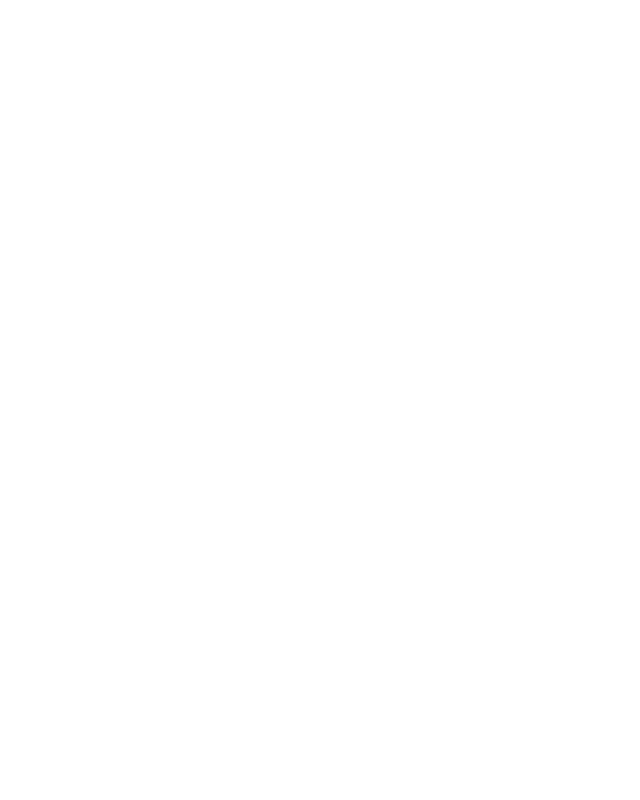
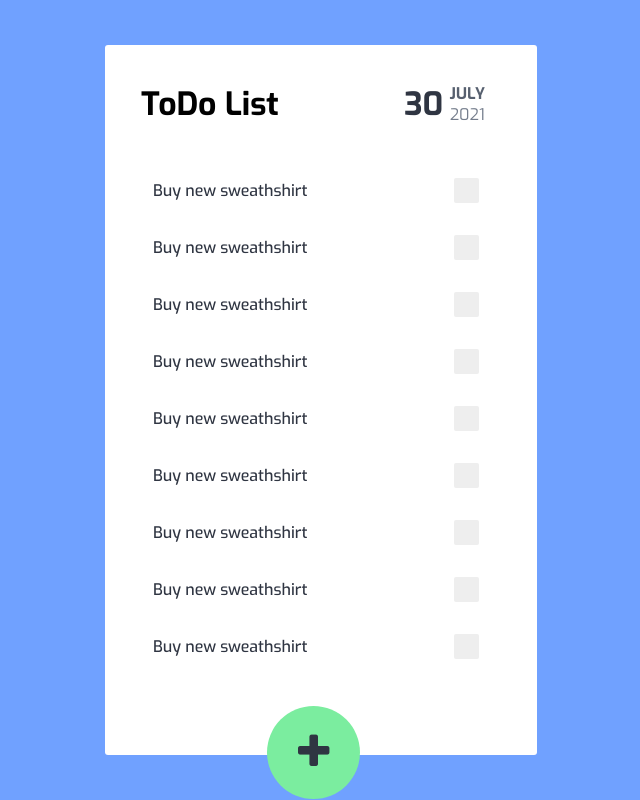
Before and after one commit to Joris63/ToDoList, a React (Create React App) app: page / in a window 1280 px wide. Shown: the whole page, without its empty margins (319-959 px from the left). Built offline with nearby package versions, Linux system fonts and the light colour scheme.

Commit message:
Finished Styling

```diff
--- a/public/index.html
+++ b/public/index.html
@@ -1,15 +1,14 @@
 <!DOCTYPE html>
 <html lang="en">
+
 <head>
   <meta charset="utf-8" />
   <link rel="icon" href="%PUBLIC_URL%/favicon.ico" />
   <meta name="viewport" content="width=device-width, initial-scale=1" />
   <meta name="theme-color" content="#000000" />
-    <meta
-      name="description"
-      content="Web site created using create-react-app"
-    />
+  <meta name="description" content="Web site created using create-react-app" />
   <link rel="apple-touch-icon" href="%PUBLIC_URL%/logo192.png" />
+  <link rel="stylesheet" href="https://cdnjs.cloudflare.com/ajax/libs/font-awesome/4.7.0/css/font-awesome.min.css">
   <!--
       manifest.json provides metadata used when your web app is installed on a
       user's mobile device or desktop. See https://developers.google.com/web/fundamentals/web-app-manifest/
@@ -26,6 +25,7 @@
     -->
   <title>React App</title>
 </head>
+
 <body>
   <noscript>You need to enable JavaScript to run this app.</noscript>
   <div id="root"></div>
@@ -40,4 +40,5 @@
       To create a production bundle, use `npm run build` or `yarn build`.
     -->
 </body>
+
 </html>
--- a/src/App.css
+++ b/src/App.css
@@ -1,38 +1,177 @@
-.App {
-  text-align: center;
+.container {
+  width: 100vw;
+  height: 100vh;
+  display: flex;
+  justify-content: center;
+  align-items: center;
 }
 
-.App-logo {
-  height: 40vmin;
-  pointer-events: none;
+.main {
+  display: flex;
+  flex-direction: column;
+  align-items: center;
+  background-color: white;
+  width: 25rem;
+  padding: 1em;
+  border-radius: 3px;
 }
 
-@media (prefers-reduced-motion: no-preference) {
-  .App-logo {
-    animation: App-logo-spin infinite 20s linear;
-  }
+header {
+  display: flex;
+  width: 90%;
+  justify-content: space-between;
 }
 
-.App-header {
-  background-color: #282c34;
-  min-height: 100vh;
+footer {
+  position: relative;
+  width: 90%;
+}
+
+footer button {
+  position: absolute;
+  bottom: -60px;
+  left: 35%;
+  border-radius: 50%;
+  width: 7em;
+  height: 7em;
+  border: none;
+  background-color: #7bed9f;
+}
+
+footer button:hover {
+  background-color: #2ed573;
+  cursor: pointer;
+}
+
+button i:before {
+  font-size: 3em;
+  color: #2f3542;
+}
+
+ul {
+  width: 100%;
+  list-style: none;
+  padding: 0;
+  margin: 0;
+  margin-bottom: 3em;
+}
+
+ul li {
+  display: flex;
+  justify-content: space-between;
+  align-items: center;
+  margin: 2em;
+}
+
+ul p {
+  margin: 0;
+  font-weight: 500;
+  color: #2f3542;
+}
+
+.date {
+  display: flex;
+  align-items: center;
+  margin-right: 1rem;
+}
+
+.date div {
   display: flex;
   flex-direction: column;
   align-items: center;
   justify-content: center;
-  font-size: calc(10px + 2vmin);
-  color: white;
+  margin-left: 0.4em;
 }
 
-.App-link {
-  color: #61dafb;
+.date p {
+  margin: 0;
+  padding: 0;
 }
 
-@keyframes App-logo-spin {
-  from {
-    transform: rotate(0deg);
-  }
-  to {
-    transform: rotate(360deg);
-  }
+#date {
+  color: #2f3542;
 }
+
+#month {
+  text-transform: uppercase;
+  font-size: 1em;
+  font-weight: 700;
+  color: #57606f;
+}
+
+#year {
+  font-size: 1em;
+  font-weight: 400;
+  color: #747d8c;
+}
+
+.crossed-out {
+  text-decoration: line-through;
+  color: #a4b0be;
+}
+
+/*
+=====================
+Checkbox
+=====================
+*/
+.checkbox-wrapper {
+  display: block;
+  position: relative;
+  padding-left: 35px;
+  margin-bottom: 25px;
+  cursor: pointer;
+  font-size: 22px;
+  -webkit-user-select: none;
+  -moz-user-select: none;
+  -ms-user-select: none;
+  user-select: none;
+}
+
+.checkbox-wrapper input {
+  position: absolute;
+  opacity: 0;
+  cursor: pointer;
+  height: 0;
+  width: 0;
+}
+
+.checkmark {
+  position: absolute;
+  top: 0;
+  left: 0;
+  height: 25px;
+  width: 25px;
+  background-color: #eee;
+  border-radius: 2px;
+}
+
+.checkbox-wrapper:hover input ~ .checkmark {
+  background-color: #ccc;
+}
+
+.checkbox-wrapper input:checked ~ .checkmark {
+  background-color: #2ed573;
+}
+
+.checkmark:after {
+  content: "";
+  position: absolute;
+  display: none;
+}
+
+.checkbox-wrapper input:checked ~ .checkmark:after {
+  display: block;
+}
+
+.checkbox-wrapper .checkmark:after {
+  left: 9px;
+  top: 5px;
+  width: 5px;
+  height: 10px;
+  border: solid white;
+  border-width: 0 3px 3px 0;
+  -webkit-transform: rotate(45deg);
+  -ms-transform: rotate(45deg);
+  transform: rotate(45deg);
+}
--- a/src/App.js
+++ b/src/App.js
@@ -1,11 +1,167 @@
 import './App.css';
+import React from 'react';
 
-function App() {
+const initialGlobalState = {
+  count: 0,
+};
+
+// Create a Context for the (global) State
+const GlobalState = React.createContext();
+
+class Global extends React.Component {
+  constructor(props) {
+    super(props);
+
+    // Set the initial (global) State
+    this.state = {
+      globals: initialGlobalState || {},
+    };
+  }
+
+  // Expose the setGlobals function to the Globals object
+  componentDidMount() {
+    GlobalState.set = this.setGlobalState;
+  }
+
+  setGlobalState = (data = {}) => {
+    const { globals } = this.state;
+
+    // Loop over the data items by key, only updating those which have changed
+    Object.keys(data).forEach((key) => {
+      globals[key] = data[key];
+    });
+
+    // Update the state with the new State
+    this.setState(globals);
+  };
+
+  render() {
+    const { globals } = this.state;
+    const { Root } = this.props;
+
+    return (
+      // Pass the current value of GlobalState, based on this components' State, down
+      <GlobalState.Provider value={globals}>
+        <Root />
+      </GlobalState.Provider>
+    );
+  }
+}
+
+// Create a shorthand Hook for using the GlobalState
+const useGlobalState = () => React.useContext(GlobalState);
+
+// Create an example component which both renders and modifies the GlobalState
+function SomeComponent() {
+  const { count } = useGlobalState();
+
+  // Create a function which mutates GlobalState
+  function incrementCount() {
+    GlobalState.set({
+      count: count + 1,
+    });
+  }
+
+  return <div onClick={incrementCount}>{count}</div>;
+}
+
+export default function App() {
+  let newDate = new Date()
+  let date = newDate.getDate();
+  var months = ["January", "February", "March", "April", "May", "June", "July", "August", "September", "October", "November", "December"];
+  let monthIndex = newDate.getMonth() + 1;
+  let year = newDate.getFullYear();
+
+
+  // Note: within the Root function we can return any Component (not just SomeComponent, but also a Router for instance)
   return (
-    <div>
+    <div className="container">
+      <div className="main">
+        <header>
+          <h1 className="title">ToDo List</h1>
+          <div className="date">
+            <h1 id="date">{date}</h1>
+            <div>
+              <p id="month">{months[monthIndex]}</p>
+              <p id="year">{year}</p>
+            </div>
+          </div>
+        </header>
+        <ul>
+          <li>
+            <p>Buy new sweathshirt</p>
+            <label class="checkbox-wrapper">
+              <input type="checkbox"></input>
+              <span class="checkmark"></span>
+            </label>
+          </li>
+          <li>
+            <p>Buy new sweathshirt</p>
+            <label class="checkbox-wrapper">
+              <input type="checkbox"></input>
+              <span class="checkmark"></span>
+            </label>
+          </li>
+          <li>
+            <p>Buy new sweathshirt</p>
+            <label class="checkbox-wrapper">
+              <input type="checkbox"></input>
+              <span class="checkmark"></span>
+            </label>
+          </li>
+          <li>
+            <p>Buy new sweathshirt</p>
+            <label class="checkbox-wrapper">
+              <input type="checkbox"></input>
+              <span class="checkmark"></span>
+            </label>
+          </li>
+          <li>
+            <p>Buy new sweathshirt</p>
+            <label class="checkbox-wrapper">
+              <input type="checkbox"></input>
+              <span class="checkmark"></span>
+            </label>
+          </li>
+          <li>
+            <p>Buy new sweathshirt</p>
+            <label class="checkbox-wrapper">
+              <input type="checkbox"></input>
+              <span class="checkmark"></span>
+            </label>
+          </li>
+          <li>
+            <p>Buy new sweathshirt</p>
+            <label class="checkbox-wrapper">
+              <input type="checkbox"></input>
+              <span class="checkmark"></span>
+            </label>
+          </li>
+          <li>
+            <p>Buy new sweathshirt</p>
+            <label class="checkbox-wrapper">
+              <input type="checkbox"></input>
+              <span class="checkmark"></span>
+            </label>
+          </li>
+          <li>
+            <p>Buy new sweathshirt</p>
+            <label class="checkbox-wrapper">
+              <input type="checkbox"></input>
+              <span class="checkmark"></span>
+            </label>
+          </li>
+        </ul>
+        <footer>
+          <button>
+            <i class="fa fa-plus"></i>
+          </button>
+        </footer>
 
+      </div>
     </div>
   );
 }
 
-export default App;
+// Expose the GlobalState object to the window (allowing GlobalState.set({ count: 'new' }) from anywhere in the code (even your console))
+window.GlobalState = GlobalState;
--- a/src/index.css
+++ b/src/index.css
@@ -1,13 +1,19 @@
+@import url("https://fonts.googleapis.com/css2?family=Roboto:ital,wght@0,100;0,300;0,400;0,500;0,700;0,900;1,100;1,300;1,400;1,500;1,700;1,900&display=swap");
+@import url("https://fonts.googleapis.com/css2?family=Exo:ital,wght@0,100;0,300;0,400;0,500;0,600;0,700;0,800;0,900;1,100;1,200;1,300;1,400;1,500;1,600;1,700;1,800;1,900&display=swap");
+
+* {
+  font-family: "Exo";
+}
+
 body {
   margin: 0;
-  font-family: -apple-system, BlinkMacSystemFont, 'Segoe UI', 'Roboto', 'Oxygen',
-    'Ubuntu', 'Cantarell', 'Fira Sans', 'Droid Sans', 'Helvetica Neue',
-    sans-serif;
+  padding: 0;
+  background-color: #70a1ff;
   -webkit-font-smoothing: antialiased;
   -moz-osx-font-smoothing: grayscale;
 }
 
 code {
-  font-family: source-code-pro, Menlo, Monaco, Consolas, 'Courier New',
+  font-family: source-code-pro, Menlo, Monaco, Consolas, "Courier New",
     monospace;
 }
```
Lines whose indentation alone changed are shown as unchanged.
